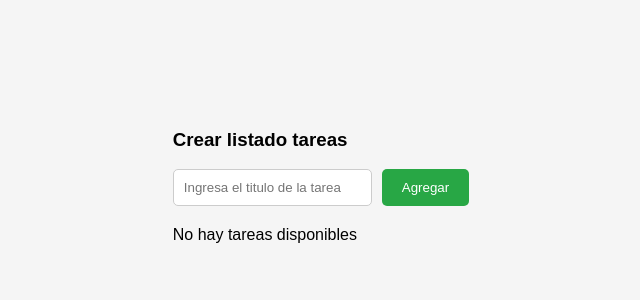
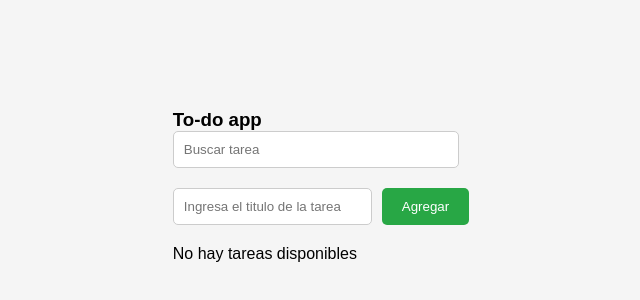
Before and after one commit to AlexUrquizaa/to-do-app, a React (Vite) app: page / in a window 1280 px wide. Shown: the part 214-514 px from the top of the page, without its empty margins (319-959 px from the left). Built offline with nearby package versions, Linux system fonts and the light colour scheme.

Commit message:
Se agrega el filter para buscar tareas

```diff
--- a/src/app.jsx
+++ b/src/app.jsx
@@ -1,14 +1,13 @@
 import { useTaskList } from "./hooks/useTaskList";
 import { ShowTaskList } from "./componentes/ShowTaskList";
 import { TaskForm } from "./componentes/TaskForm";
+import { useFilter } from "./hooks/useFilter";
 import './app.css';
-
-// Realizar el mismo proyecto hasta este punto pero usando tests.
-// Aplicar useContext para el useTaskCard. Asi evito el prop drill. De paso despejo el App.
-// Ver que otros hooks aplicar (useReduce, useID, useRef, useMemo/Callback).
+import { TaskFormFilter } from "./componentes/TaskFormFilter";
 
 function App(){
-  const { tasks, addTask, updateTask, removeTask} = useTaskList();
+  const { tasks, addTask, updateTask, removeTask } = useTaskList();
+  const { setFilter, taskList} = useFilter({ tasks });
 
   const handleSubmit = (title) => {
     addTask(title);
@@ -22,13 +21,18 @@ function App(){
     removeTask(id);
   }
 
-  return (
+  const handleFilter = (filterIs) => {
+    setFilter(filterIs);
+  }
+
+  return(
     <>
-      <h3>Crear listado tareas</h3><br/>
+      <h3>To-do app</h3>
+      <TaskFormFilter getNewTaskTitle={handleFilter}/>
       <TaskForm getNewTask={handleSubmit}/>
-      <ShowTaskList tasks={tasks} update={handleCheck} remove={handleRemove}/>
+      <ShowTaskList tasks={taskList} update={handleCheck} remove={handleRemove}/>
     </>
-  );
+  )
 }
 
 export default App;
--- a/src/componentes/TaskForm.jsx
+++ b/src/componentes/TaskForm.jsx
@@ -15,13 +15,15 @@ export function TaskForm({ getNewTask }){
     refreshTitle('');
   }
 
+  const handleErrorClassName = error ? 'tooltip show-tooltip' : 'tooltip';
+
   return (
-    <header>
+    <header className="contentError">
       <form onSubmit={handleSubmit}>
         <input type='text' onChange={handleValue} value={title} name='input-add-taskTitle' placeholder="Ingresa el titulo de la tarea"/>
         <button>Agregar</button>
       </form>
-      {error && <p>{error}</p>}
+      <span className={handleErrorClassName}>{error}</span>
     </header>
   )
 }
--- /dev/null
+++ b/src/componentes/TaskFormFilter.jsx
@@ -0,0 +1,22 @@
+import { useTaskTitle } from "../hooks/useTaskTitle";
+
+export function TaskFormFilter({ getNewTaskTitle }){
+  const { title, refreshTitle, error } = useTaskTitle();
+
+  const handleFilter = (event) => {
+    const value = event.target.value;
+    refreshTitle(value);
+    getNewTaskTitle(value);
+  }
+
+  const handleErrorClassName = error ? 'tooltip show-tooltip' : 'tooltip';
+
+  return(
+    <header className="contentError">
+      <form>
+        <input type='text' onChange={handleFilter} value={title} placeholder='Buscar tarea'/>
+      </form>
+      <span className={handleErrorClassName}>{error}</span>
+    </header>
+  )
+}
--- /dev/null
+++ b/src/hooks/useFilter.js
@@ -0,0 +1,15 @@
+import { useState, useEffect } from "react";
+
+export function useFilter({ tasks }){
+  const [ filter, setFilter ] = useState('');
+  const [ taskList, setTasks ] = useState([]);
+
+  const filterTaskList = () => {
+    const newList = tasks.filter(task => task.title.toLowerCase().startsWith(filter.toLowerCase()));
+    setTasks(newList);
+  }
+
+  useEffect(filterTaskList, [tasks, filter]);
+
+  return { setFilter, taskList };
+}
```
Also changed, not shown: 1 other file (tests, documents, lock files or other folders).
